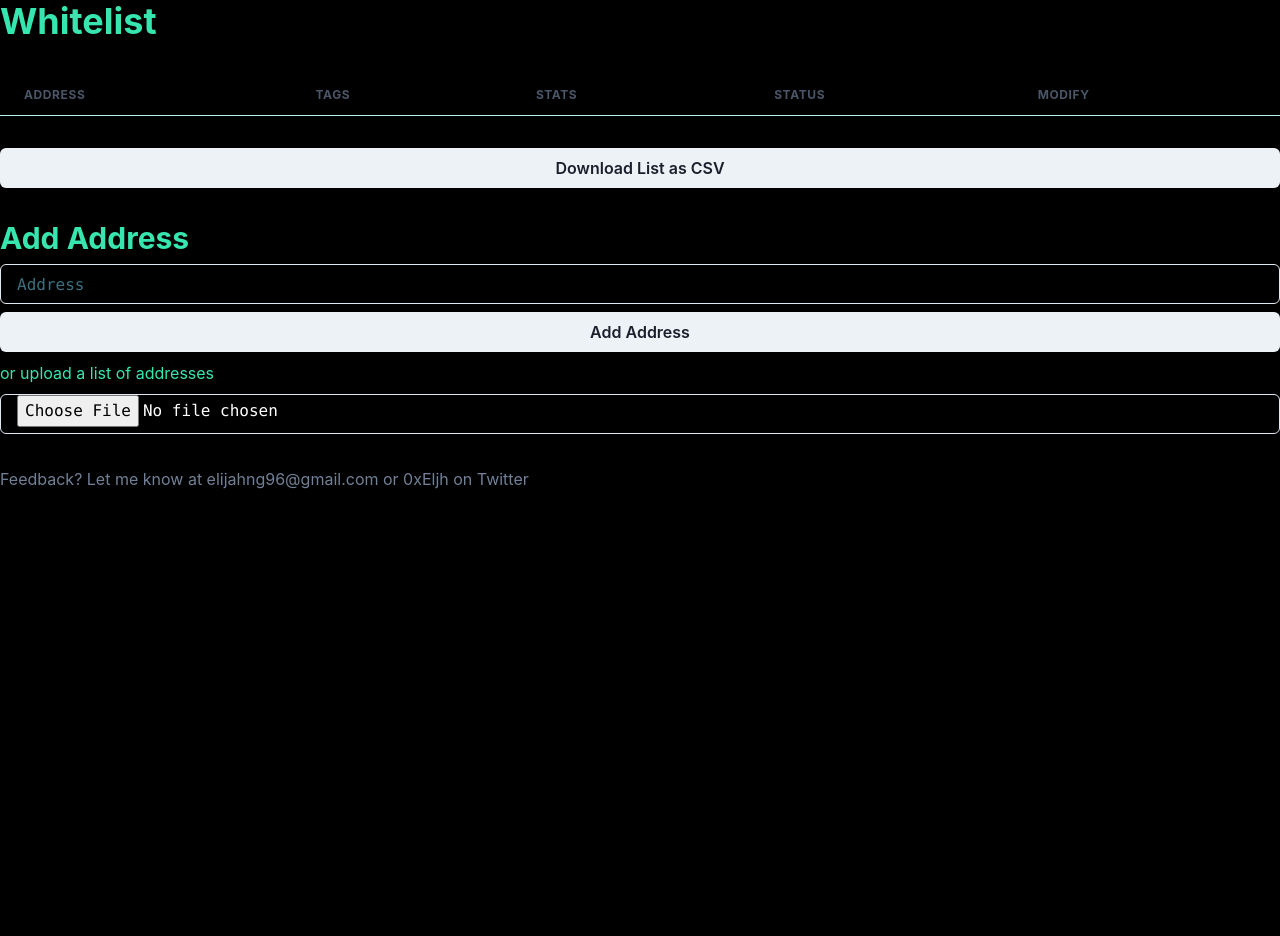
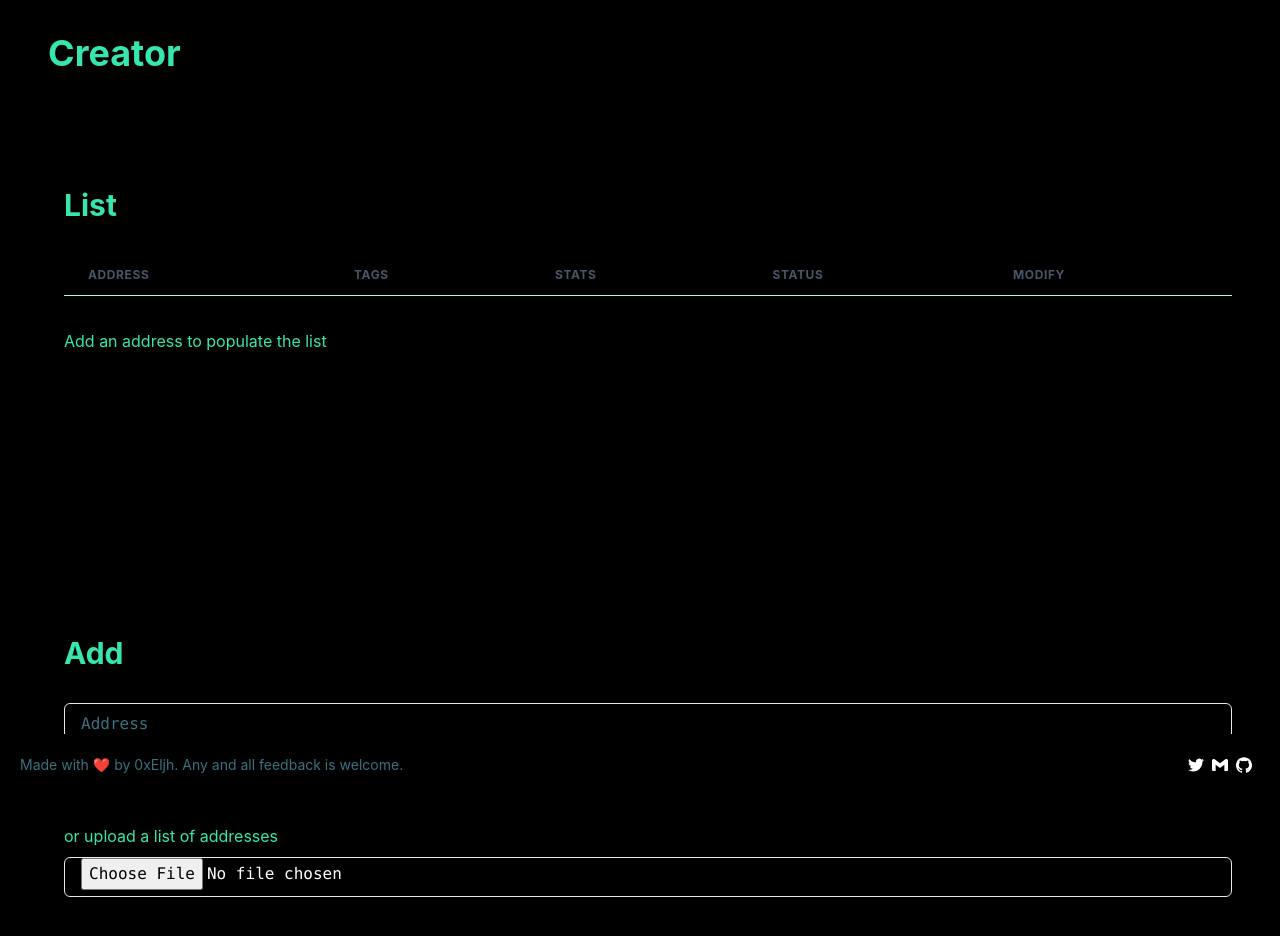
Before and after one commit to 0xEljh/sandstorm-wallet-analytics, a React (Create React App) app: page /creator in a window 1280 px wide. Shown: the top 936 px of the page. Before the commit the page ends 800 px from the top, so only its background shows below. Built offline with nearby package versions, Linux system fonts and the light colour scheme.

Commit message:
update styling: - add footer - tweak homepage copy (remove collector) - position adjustments

```diff
--- a/src/App.css
+++ b/src/App.css
@@ -36,3 +36,10 @@
     transform: rotate(360deg);
   }
 }
+
+footer {
+  position: fixed;
+  left: 0;
+  bottom: 0;
+  width: 100%;
+}
--- /dev/null
+++ b/src/components/footer.tsx
@@ -0,0 +1,25 @@
+import { Flex, Link, Text, Icon, Spacer } from "@chakra-ui/react";
+import { SiTwitter, SiGithub, SiGmail } from "react-icons/si";
+
+export default function Footer() {
+  return (
+    <Flex as="footer" bg="brand.0" p={5}>
+      <Text fontSize="sm" color="brand.200" mr={2}>
+        Made with ❤️ by 0xEljh. Any and all feedback is welcome.
+      </Text>
+      <Spacer />
+      <Link href="https://twitter.com/0xEljh" isExternal>
+        <Icon as={SiTwitter} color="brand.400" mr={2} />
+      </Link>
+      <Link href="mailto:elijahng96@gmail.com" isExternal>
+        <Icon as={SiGmail} color="brand.400" mr={2} />
+      </Link>
+      <Link
+        href="https://github.com/0xEljh/sandstorm-wallet-analytics"
+        isExternal
+      >
+        <Icon as={SiGithub} color="brand.400" mr={2} />
+      </Link>
+    </Flex>
+  );
+}
--- a/src/pages/creator.tsx
+++ b/src/pages/creator.tsx
@@ -19,6 +19,7 @@ import fetchWalletData from "../utils/fetchWalletData";
 import parseWalletData from "../utils/parseWalletData";
 import { getWalletTags, getWinLossData } from "../utils/walletAnalytics";
 import { lampToSol } from "../utils/currencyConversion";
+import Footer from "../components/footer";
 
 interface Address {
   address: string;
@@ -119,8 +120,11 @@ export default function Creator() {
   };
 
   return (
-    <Stack spacing={8}>
-      <Heading>Whitelist</Heading>
+    <>
+      <Stack spacing={8} mx={[4, 8, 12]}>
+        <Heading my={8}>Creator</Heading>
+        <Stack pl={4} my={12} spacing={8} minH={"40vh"}>
+          <Heading size="lg">List</Heading>
           <DataTable headers={["Address", "Tags", "Stats", "Status", "Modify"]}>
             {addresses.map((address, index) => {
               return (
@@ -129,19 +133,23 @@ export default function Creator() {
                   <Td> {<TagStack tags={address.tags} />} </Td>
                   <Td>
                     {" "}
-                {Object.entries(address.stats).map(([key, value], index) => {
+                    {Object.entries(address.stats).map(
+                      ([key, value], index) => {
                         return (
                           <Text key={index}>
                             {key}: {lampToSol(value).toFixed(2)}◎
                           </Text>
                         );
-                })}
+                      }
+                    )}
                   </Td>
                   <Td>
                     <Select
                       placeholder="Not Set"
                       value={address.status}
-                  onChange={(e) => handleUpdateStatus(index, e.target.value)}
+                      onChange={(e) =>
+                        handleUpdateStatus(index, e.target.value)
+                      }
                     >
                       <option value="shortlisted">Shortlisted</option>
                       <option value="rejected">Rejected</option>
@@ -159,9 +167,17 @@ export default function Creator() {
               );
             })}
           </DataTable>
+
+          {addresses.length === 0 ? (
+            <Text>Add an address to populate the list</Text>
+          ) : (
             <Button onClick={handleDownload}>Download List as CSV</Button>
+          )}
+        </Stack>
+
+        <Stack my={12} spacing={8} pl={4}>
+          <Heading size="lg">Add</Heading>
           <Stack>
-        <Heading size="lg">Add Address</Heading>
             <Input
               type="text"
               placeholder="Address"
@@ -172,12 +188,14 @@ export default function Creator() {
               <Text color="red">Address must be at least 32 characters</Text>
             )}
             <Button onClick={handleAddAddress}>Add Address</Button>
+          </Stack>
+          <Stack>
             <Text>or upload a list of addresses</Text>
             <Input type="file" onChange={handleUpload} />
           </Stack>
-      <Text color="gray.500">
-        Feedback? Let me know at elijahng96@gmail.com or 0xEljh on Twitter
-      </Text>
         </Stack>
+      </Stack>
+      <Footer />
+    </>
   );
 }
--- a/src/pages/home.tsx
+++ b/src/pages/home.tsx
@@ -1,8 +1,9 @@
-import { Flex, Stack, Heading, Text } from "@chakra-ui/react";
+import { Flex, Heading, Text } from "@chakra-ui/react";
 import { Tabs, TabList, TabPanels, Tab, TabPanel } from "@chakra-ui/react";
 import { Link } from "react-router-dom";
 
 import { CTAButton } from "../components/buttons";
+import Footer from "../components/footer";
 
 function TextCTAPanel({
   link,
@@ -14,9 +15,11 @@ function TextCTAPanel({
   // button should link to /internal-link
   return (
     <Flex direction="column" alignItems="center" minW={"100vw"}>
-      <Text my={8}>{children}</Text>
+      <Text fontSize="lg" my={12} align="center" mx={4}>
+        {children}
+      </Text>
       <Link to={link}>
-        <CTAButton text="Get Started" />
+        <CTAButton size="lg" text="Launch App" my={12} />
       </Link>
     </Flex>
   );
@@ -25,47 +28,49 @@ function TextCTAPanel({
 export default function Home() {
   return (
     <Flex direction="column" alignItems="center">
-      <Heading my={12}>The Wallet NFT Analytics Platform for Solana</Heading>
-      <Text color="brand.400" my={8}>
-        We provide NFT traders, collectors, whitelist applicants and creators
-        with the tools they need to track, analyze and make informed decisions.
+      {/* @ts-ignore-next align is a prop on Heading but not recognised*/}
+      <Heading mt={["20%", "10%"]} mx={[12, 24]} align="center">
+        Find LARPs, Diamond Handers, or Flipooors on Solana NFTs with Analytics
+      </Heading>
+      <Text color="brand.400" my={24} mx={[8, 12]} fontSize="lg" align="center">
+        We provide wallet analytics for NFT traders, collectors, and creators so
+        they can make data-driven decisions (e.g. who to whitelist or
+        copy-trade) and showcase their NFT trading and collecting abilities.
+        <br />
+        An app for NFT enjoyooors.
       </Text>
       <Tabs my={8} isFitted variant="enclosed">
         <TabList>
           <Tab>Traders</Tab>
           <Tab>Collectors</Tab>
-          <Tab>Whitelist Applicants</Tab>
           <Tab>Creators</Tab>
         </TabList>
         <TabPanels>
           <TabPanel>
             <TextCTAPanel link="/profile">
               View trading history and statistics. Track your performance and
-              identify patterns in trading behavior. Create or join a trading
-              liquidity vault for on-chain social trading (Coming soon).
+              identify patterns in trading behavior. Look up other traders and
+              see what they are holding or buying. Verify the performance of
+              Alpha Callers and spot LARPers.
             </TextCTAPanel>
           </TabPanel>
           <TabPanel>
             <TextCTAPanel link="/profile">
               View your hodls, collection value, and performance. Showcase your
-              ability to curate and collect NFTs.
-            </TextCTAPanel>
-          </TabPanel>
-          <TabPanel>
-            <TextCTAPanel link="/">
-              View and apply for NFT whitelists. Make your case to NFT projects.
-              Showcase your ability as a collector, trader, or both.
+              ability to curate, mint, and collect NFTs. Make your case to NFT
+              projects when applying for whitelists.
             </TextCTAPanel>
           </TabPanel>
           <TabPanel>
             <TextCTAPanel link="/creator">
-              Curate a whitelist of applicants based on your desired holder
-              profile. Choose applicants that will be the most valuable to your
-              project.
+              Curate a whitelist of applicants based on hard data and your
+              desired holder profile. Choose applicants that will be the most
+              valuable to your project and community.
             </TextCTAPanel>
           </TabPanel>
         </TabPanels>
       </Tabs>
+      <Footer />
     </Flex>
   );
 }
--- a/src/pages/profile.tsx
+++ b/src/pages/profile.tsx
@@ -13,13 +13,7 @@ import { Tr, Td } from "@chakra-ui/react";
 import DataTable from "../components/dataTable";
 
 import { ScatterChart } from "../components/tradeCharts";
-import {
-  Stat,
-  StatLabel,
-  StatNumber,
-  StatHelpText,
-  StatArrow,
-} from "@chakra-ui/react";
+import { Stat, StatLabel, StatNumber, StatHelpText } from "@chakra-ui/react";
 
 import { FaSearch } from "react-icons/fa";
 import { Icon } from "@chakra-ui/react";
@@ -31,6 +25,7 @@ import { getWinLossData, getWalletTags } from "../utils/walletAnalytics";
 import { lampToSol } from "../utils/currencyConversion";
 
 import TagStack from "../components/tagStack";
+import Footer from "../components/footer";
 
 function DataRow({ data }: { data: { [key: string]: any } }) {
   return (
@@ -93,7 +88,7 @@ export default function Profile() {
 
   return (
     <Flex direction="column">
-      <Stack spacing={8} my={8} mx={12}>
+      <Stack spacing={8} my={8} mx={[4, 8, 12]}>
         <Heading>Profile</Heading>
         <InputGroup my={8}>
           <InputLeftElement
@@ -128,7 +123,7 @@ export default function Profile() {
         )}
       </Stack>
 
-      <Stack direction="row" py={8} mx={12}>
+      <Stack direction="row" py={8} mx={[4, 8, 12]}>
         <Stat>
           <StatLabel>Transaction Volume</StatLabel>
           <StatNumber>
@@ -164,7 +159,7 @@ export default function Profile() {
           <StatHelpText>Net Ecosystem Inflow</StatHelpText>
         </Stat>
       </Stack>
-      <Stack direction="row" py={8} mx={12}>
+      <Stack direction="row" py={8} mx={[4, 8, 12]}>
         <Stat>
           <StatLabel>Win Rate</StatLabel>
           <StatNumber>
@@ -223,7 +218,7 @@ export default function Profile() {
         </Stat>
       </Stack>
 
-      <Stack direction="row" py={8} mx={12}>
+      <Stack direction="row" py={8} mx={[4, 8, 12]}>
         <Stat>
           <StatLabel>Flips</StatLabel>
           <StatNumber>{winLossData.wins + winLossData.losses}</StatNumber>
@@ -242,7 +237,7 @@ export default function Profile() {
         </Stat>
       </Stack>
 
-      <Accordion allowToggle my={12} mx={12}>
+      <Accordion allowToggle my={24} mx={[4, 8, 12]}>
         <AccordionItem>
           <AccordionButton>
             <Box flex="1" textAlign="left">
@@ -312,6 +307,7 @@ export default function Profile() {
           </AccordionPanel>
         </AccordionItem>
       </Accordion>
+      <Footer />
     </Flex>
   );
 }
```
Lines whose indentation alone changed are shown as unchanged.
